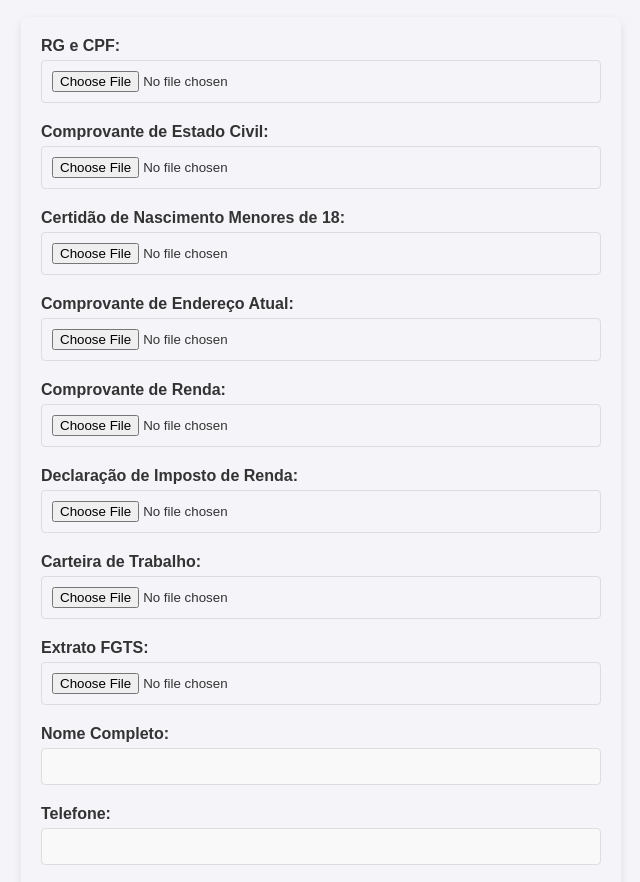
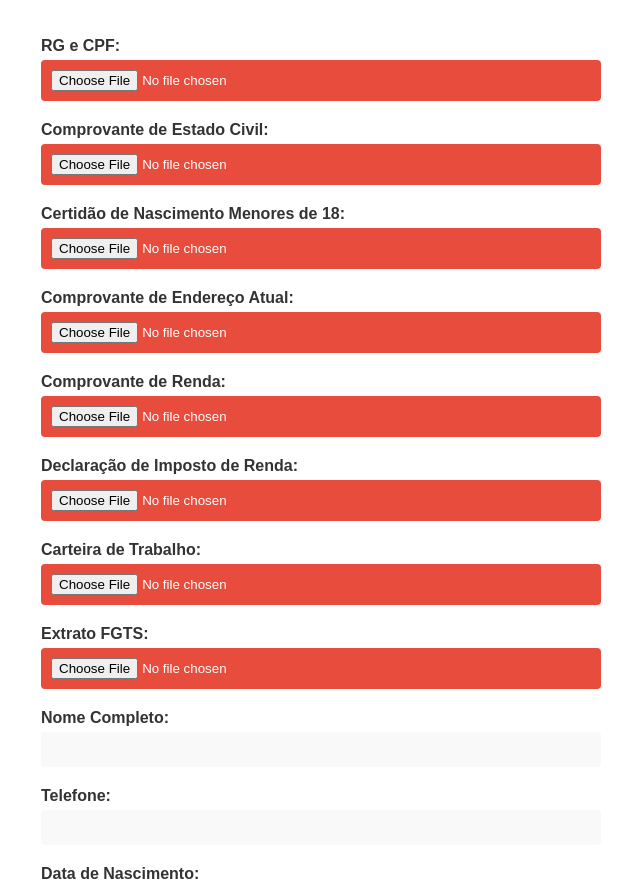
Before and after one commit to marcoslontra/filestack-upload-project, a website: page frontend/index.html in a window 1280 px wide. Shown: the part 60-942 px from the top of the page, without its empty margins (319-959 px from the left). Drawn offline with Linux system fonts and the light colour scheme; a script that the page names is missing.

Commit message:
Update index.html

```diff
--- a/frontend/index.html
+++ b/frontend/index.html
@@ -16,7 +16,7 @@
     /* Corpo e fundo */
     body {
       font-family: Arial, sans-serif;
-      background-color: #f4f4f9;
+      background-color: white; /* Fundo branco */
       color: #333;
       padding: 20px;
     }
@@ -32,7 +32,6 @@
       background-color: transparent; /* Remover fundo do formulário */
       padding: 20px;
       border-radius: 8px;
-      box-shadow: 0 4px 10px rgba(0, 0, 0, 0.1);
       max-width: 600px;
       margin: 0 auto 20px auto;
     }
@@ -49,18 +48,20 @@
       width: 100%;
       padding: 10px;
       margin-bottom: 20px;
-      border: 1px solid #ddd;
+      background-color: #f9f9f9;
+      border: none; /* Remover borda */
       border-radius: 4px;
-      background-color: #f9f9f9;
     }
 
     input[type="file"] {
       width: 100%;
       padding: 10px;
       margin-bottom: 20px;
-      border: 1px solid #ddd;
+      background-color: #e74c3c; /* Cor vermelha para os botões de "Escolher Arquivo" */
+      color: white; /* Cor do texto no botão */
+      border: none; /* Remover borda */
       border-radius: 4px;
-      background-color: transparent; /* Remover fundo do input file */
+      cursor: pointer; /* Cursor de clique */
     }
 
     /* Estilo do botão "Enviar" */
```
